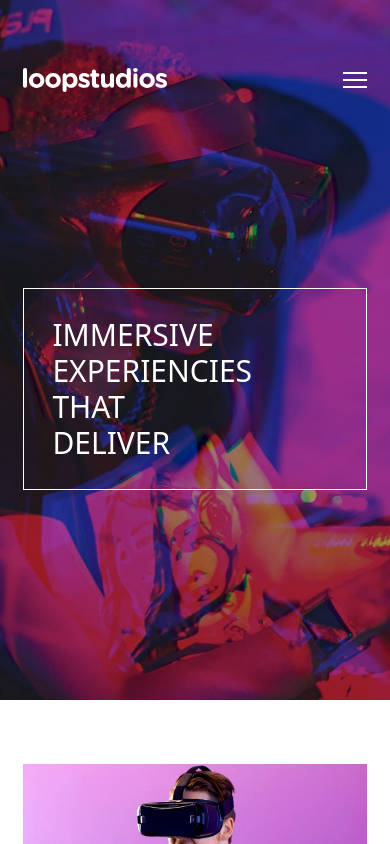
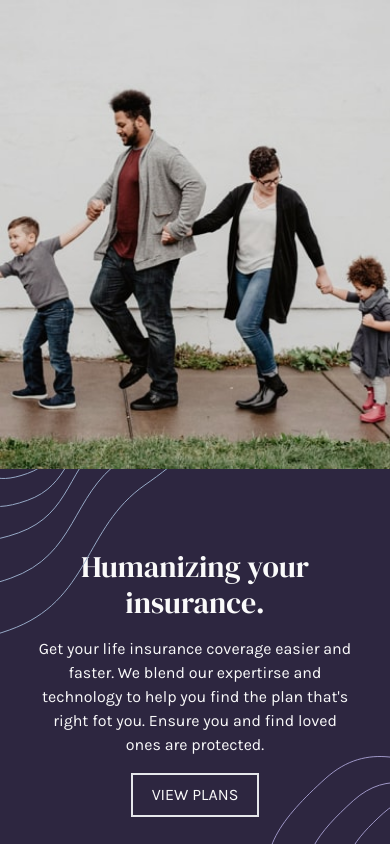
Before and after one commit to HenryAprendo/multi-landing-page, an Angular app: page / in a window 390 px wide. Shown: the top 844 px of the page. Built offline with nearby package versions, Linux system fonts and the light colour scheme.

Commit message:
Maquetado y estilos de sección de introducción en mobile y tablet

```diff
--- a/src/app/app.routes.ts
+++ b/src/app/app.routes.ts
@@ -1,10 +1,11 @@
 import { Routes } from '@angular/router';
 import { LoopStudiosComponent } from './components/projectOne/loop-studios/loop-studios.component';
+import { InsureComponent } from './components/projectTwo/insure/insure.component';
 
 export const routes: Routes = [
   {
     path: '',
-    component: LoopStudiosComponent
+    component: InsureComponent
   },
 
 
--- /dev/null
+++ b/src/app/components/projectTwo/insure/insure.component.html
@@ -0,0 +1,27 @@
+<div class="text-base font-karla">
+  <main>
+
+    <!-- Introduction -->
+    <section>
+      <figure class="sm:hidden">
+        <img class="w-full h-auto" src="./assets/insure/images/image-intro-mobile.jpg" alt="family">
+      </figure>
+      <div class="relative pt-20 pb-24 px-6 bg-dark-violet-ensure">
+        <div class="relative max-w-3xl mx-auto xl:max-w-5xl">
+          <div class="flex flex-col items-center text-center text-very-light-gray-ensure font-DMserifDisplay max-w-xs mx-auto gap-y-4 sm:items-start sm:text-left sm:mx-0">
+            <hr class="hidden w-28 sm:block "/>
+            <h2 class="text-3xl">Humanizing your insurance.</h2>
+            <p class="font-karla">Get your life insurance coverage easier and faster. We blend our expertirse and technology to help you find the plan that's right fot you. Ensure you and find loved ones are protected.</p>
+            <a href="" class="w-32 border-2 py-2 uppercase text-center font-karla" >view plans</a>
+          </div>
+          <img class="hidden absolute top-0 right-0 sm:block " src="./assets/insure/images/image-intro-mobile.jpg" alt="family">
+        </div>
+        <img class="absolute left-0 top-0" src="./assets/insure/images/bg-pattern-intro-left-mobile.svg" alt="intro left">
+        <img class="absolute right-0 -bottom-[39%]" src="./assets/insure/images/bg-pattern-intro-right-mobile.svg" alt="intro right">
+      </div>
+    </section>
+
+
+
+  </main>
+</div>
--- /dev/null
+++ b/src/app/components/projectTwo/insure/insure.component.ts
@@ -0,0 +1,14 @@
+import { Component } from '@angular/core';
+import { CommonModule } from '@angular/common';
+
+@Component({
+  selector: 'app-insure',
+  standalone: true,
+  imports: [CommonModule],
+  templateUrl: './insure.component.html',
+  styles: [
+  ]
+})
+export class InsureComponent {
+
+}
--- a/tailwind.config.js
+++ b/tailwind.config.js
@@ -31,6 +31,8 @@ module.exports = {
       backgroundImage: {
         'banner-mobile-hero-le': "url('./assets/loopstudios/images/mobile/image-hero.jpg')",
         'banner-desktop-hero-le': "url('./assets/loopstudios/images/desktop/image-hero.jpg')",
+
+
       }
     },
   },
```
Also changed, not shown: 1 other file (tests, documents, lock files or other folders).
